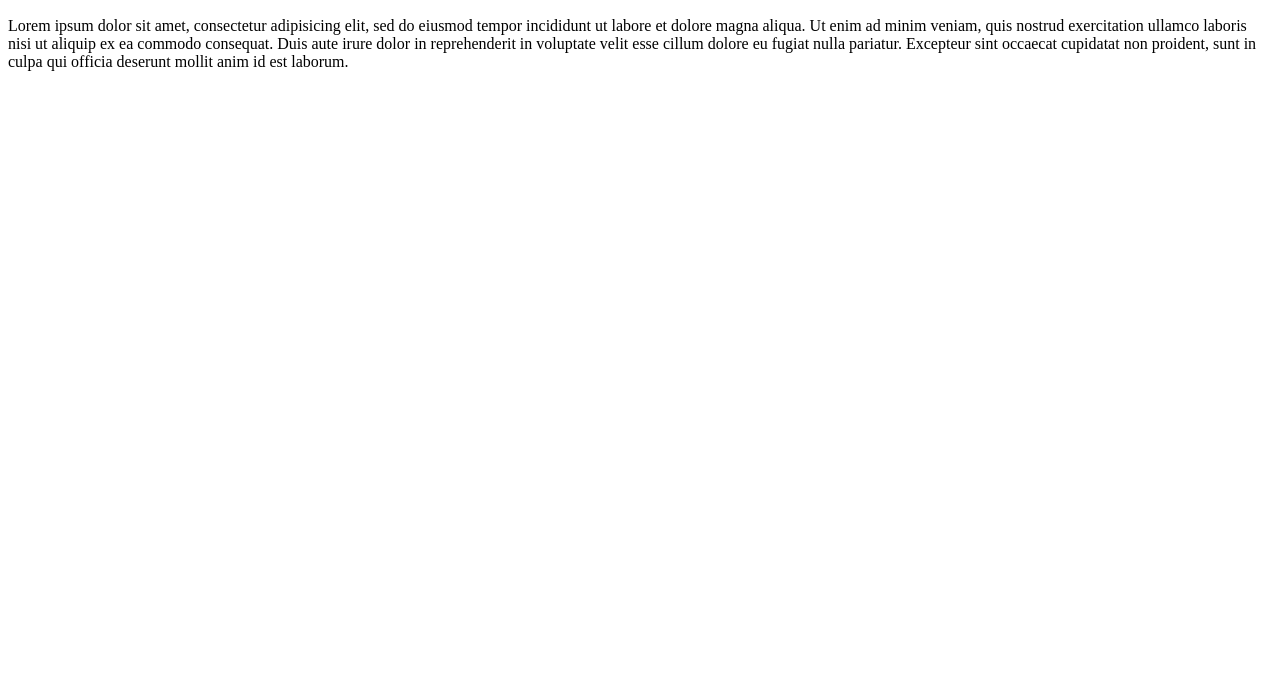
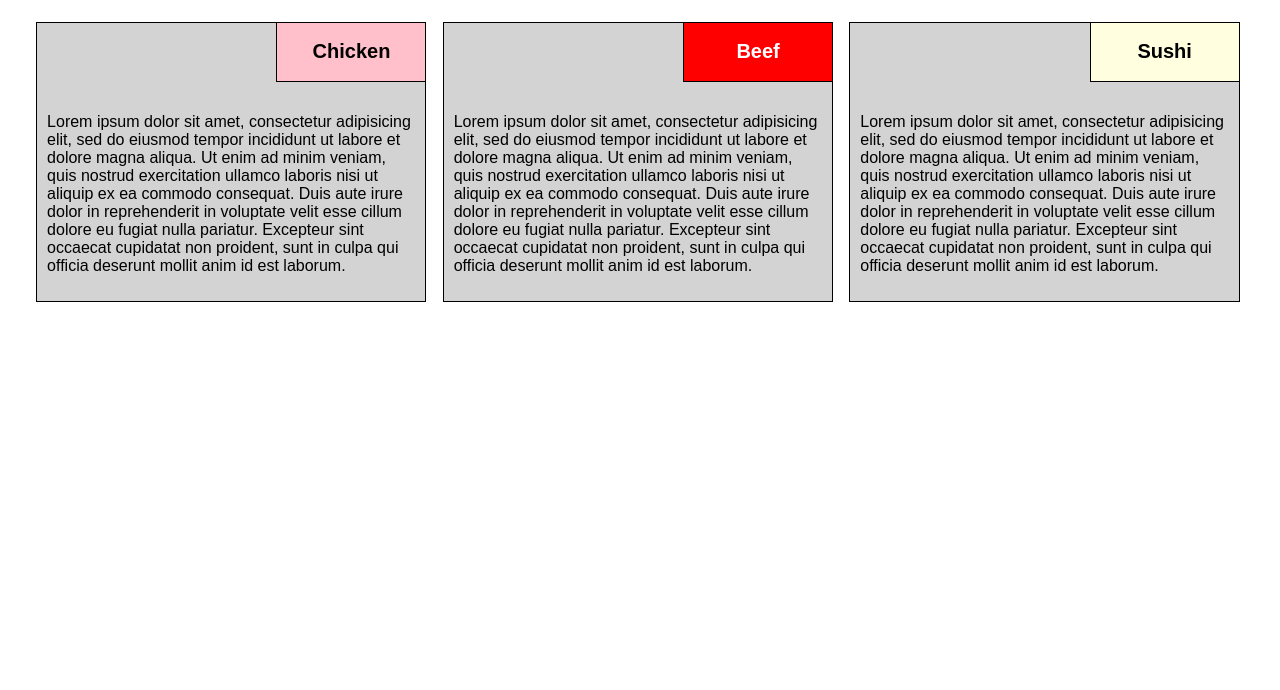
Before and after one commit to mattcassar-mt/module2-solution-mattcassar, a plain HTML site: page index.html in a window 1280 px wide. Shown: the part 110-800 px from the top of the page. Drawn offline with Linux system fonts and the light colour scheme.

Commit message:
Final
Assignment ready

```diff
--- a/css/style.css
+++ b/css/style.css
@@ -0,0 +1,100 @@
+* {
+	box-sizing: border-box;
+}
+
+body {
+	margin: 30px;
+}
+
+.module-1 {
+	width: 100%;
+}
+
+.box {
+	width: 32%;
+	margin-inline: 0.5%;
+	background-color: lightgray;
+	border: 1px solid black;
+	position: relative;
+	display: inline-block;
+
+}
+
+.section-title {
+	width: 150px;
+	height: 60px;
+	text-align: justify;
+	position: relative;
+	top: -1px;
+	right: -1px;
+	float: right;
+	border: 1px solid black;
+}
+
+#title-1{
+		background-color: pink;
+		color: black;
+}
+
+#title-2{
+		background-color: red;
+		color: white;
+}
+
+#title-3{
+		background-color: lightyellow;
+		color: black;
+}
+
+h1 {
+	font-family: opensans, sans-serif;
+	font-size: 28px;
+	font-weight: 800;
+	text-align: center;
+	margin-block: 50px;
+}
+
+h2 {
+	font-family: opensans, sans-serif;
+	font-size: 20px;
+	font-weight: 800;
+	text-align: center;
+}
+
+
+p {
+	font-family: opensans, sans-serif;
+	font-wieght: 500;
+	padding: 10px;
+	margin-top: 80px;
+}
+
+
+
+/********** Desktop **********/
+@media (min-width: 992px) {
+
+
+}
+
+/********** Tablet **********/
+@media (min-width: 768px) and (max-width: 991px) {
+	.box {
+		width: 47%;
+		margin-inline: 1.3%;
+		margin-bottom: 20px;
+	}
+
+	#box-3 {
+		width: 97%;
+	}
+}
+
+/********** Mobile **********/
+@media (max-width: 767px) {
+	.box {
+		width: 100%;
+		margin-bottom: 28px;
+	}
+}
+}
--- a/index.html
+++ b/index.html
@@ -5,8 +5,8 @@
 		<meta name="viewport" content="width=device-width. initial-scale=1">
 		<title>Corsera Module 2 Coding Assignment by Matthew Cassar</title>
 		<link rel="preconnect" href="https://fonts.googleapis.com">
-<link rel="preconnect" href="https://fonts.gstatic.com" crossorigin>
-<link href="https://fonts.googleapis.com/css2?family=Open+Sans:wght@300;400;700&display=swap" rel="stylesheet">
+		<link rel="preconnect" href="https://fonts.gstatic.com" crossorigin>
+		<link href="https://fonts.googleapis.com/css2?family=Open+Sans:wght@300;400;800&display=swap" rel="stylesheet">
 		<link rel="stylesheet" href="css/style.css">
 	</head>
 <body>
@@ -15,8 +15,8 @@
 	</div>
 
 	<div class="module-1">
-		<div class="box">
-			<div class="section-title">
+		<div class="box" id="box-1">
+			<div class="section-title" id="title-1">
 				<h2>Chicken</h2>
 			</div>
 			<div class="box-body">
@@ -28,9 +28,32 @@
 				proident, sunt in culpa qui officia deserunt mollit anim id est laborum.</p>
 			</div>
 		</div>
+		<div class="box" id="box-2">
+			<div class="section-title" id="title-2">
+				<h2>Beef</h2>
+			</div>
+			<div class="box-body">
+				<p>Lorem ipsum dolor sit amet, consectetur adipisicing elit, sed do eiusmod
+				tempor incididunt ut labore et dolore magna aliqua. Ut enim ad minim veniam,
+				quis nostrud exercitation ullamco laboris nisi ut aliquip ex ea commodo
+				consequat. Duis aute irure dolor in reprehenderit in voluptate velit esse
+				cillum dolore eu fugiat nulla pariatur. Excepteur sint occaecat cupidatat non
+				proident, sunt in culpa qui officia deserunt mollit anim id est laborum.</p>
+			</div>
+		</div>
+		<div class="box"id="box-3">
+			<div class="section-title" id="title-3">
+				<h2>Sushi</h2>
+			</div>
+			<div class="box-body">
+				<p>Lorem ipsum dolor sit amet, consectetur adipisicing elit, sed do eiusmod
+				tempor incididunt ut labore et dolore magna aliqua. Ut enim ad minim veniam,
+				quis nostrud exercitation ullamco laboris nisi ut aliquip ex ea commodo
+				consequat. Duis aute irure dolor in reprehenderit in voluptate velit esse
+				cillum dolore eu fugiat nulla pariatur. Excepteur sint occaecat cupidatat non
+				proident, sunt in culpa qui officia deserunt mollit anim id est laborum.</p>
+			</div>
+		</div>
 	</div>
-
-
-
 </body>
 </html>
```
